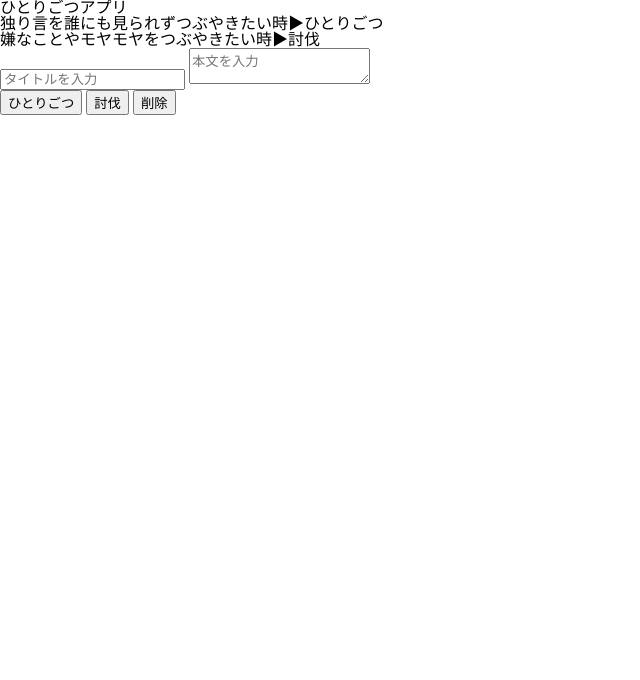
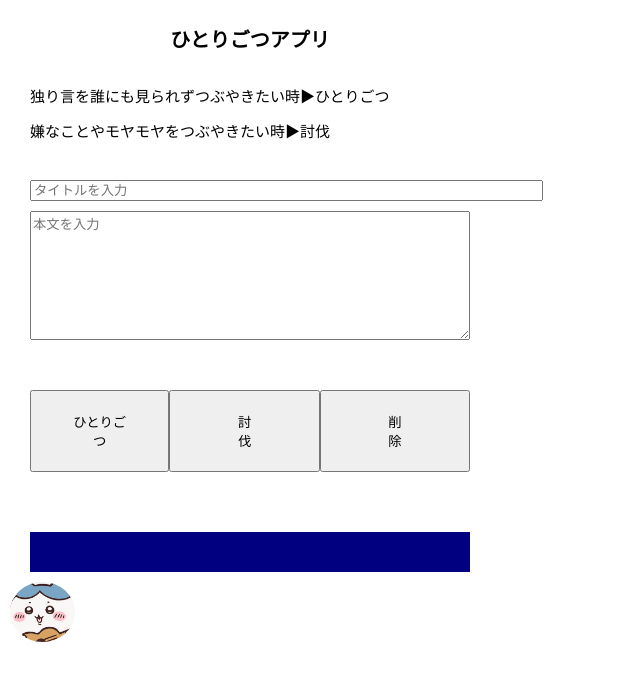
Before and after one commit to hfewcqocnq/kadai03_memo, a plain HTML site: page index.html in a window 1280 px wide. Both pictures are taken after a click on the button "ひとりごつ". Shown: the whole page, without its empty margins (0-640 px from the left). Drawn offline with Linux system fonts and the light colour scheme.

Commit message:
5月22日変更

```diff
--- a/css/style.css
+++ b/css/style.css
@@ -0,0 +1,78 @@
+body {
+  max-width: 500px;
+}
+
+img {
+  border-radius: 50%;
+  max-height: 60px;
+}
+
+h1 {
+  text-align: center;
+  padding: 30px;
+  font-weight: bold;
+  font-size: 20px;
+}
+
+p {
+  padding: 10px 10px 10px 30px;
+  font-size: 15px;
+}
+
+main {
+  padding: 30px;
+}
+
+.input-area {
+  display: flex;
+  flex-wrap: wrap;
+}
+#title {
+  margin-right: 200px;
+  margin-bottom: 10px;
+}
+#text {
+  padding-bottom: 50px;
+  margin-bottom: 50px;
+}
+.button-area {
+  display: flex;
+  justify-content: center;
+}
+button {
+  max-width: 200px;
+  padding: 20px 60px;
+}
+#save {
+  padding: 20px 35px;
+}
+ul {
+  margin-top: 30px;
+}
+li {
+background-color: navy;
+margin-top: 30px;
+margin-left: 30px;
+margin-right: 30px;
+color: aliceblue;
+animation-name:fadeUpAnime;
+animation-duration:0.5s;
+animation-fill-mode:forwards;
+opacity:0;
+}
+
+  @keyframes fadeUpAnime{
+    from {
+      opacity: 0;
+    transform: translateY(100px);
+    }
+
+    to {
+      opacity: 1;
+    transform: translateY(0);
+    }
+  }
+
+#imghyouzi {
+  padding: 10px;
+}
--- a/index.html
+++ b/index.html
@@ -14,8 +14,8 @@
   <p>嫌なことやモヤモヤをつぶやきたい時▶討伐</p>
   <main>
     <div class="input-area">
-      <input id="title" type="text" placeholder="タイトルを入力">
-      <textarea id="text" placeholder="本文を入力"></textarea>
+      <input id="title" type="text" size="61" placeholder="タイトルを入力">
+      <textarea id="text" rows="5" cols="70" placeholder="本文を入力"></textarea>
     </div>
     <div class="button-area">
       <button id="save">ひとりごつ</button>
@@ -24,6 +24,7 @@
     </div>
   </main>
   <ul id="list"></ul>
+  <div id="imghyouzi"></div>
 
 <script>
   const audio = new Audio('audio/hitorigotu.mp3');
@@ -40,6 +41,22 @@ const sakuzyo = new Audio('audio/tapasuta.mp3');
 document.getElementById('clear').addEventListener('click', () => {
   sakuzyo.play();
 });
+
+// ボタンをおしたら表示がしたい
+  $("#save").on("click",function(){
+    const output = document.getElementById('imghyouzi');
+    imghyouzi.innerHTML = "<img src ='img/hitorigotu.jpg'>";
+    });
+
+    $("#touroku").on("click",function(){
+    const output = document.getElementById('imghyouzi');
+    imghyouzi.innerHTML = "<img src ='img/nanntokanare.jpg'>";
+    });
+
+    $("#clear").on("click",function(){
+      const element = document.getElementById('imghyouzi'); element.remove();
+    });
+
 
   $("#save").on("click",function(){
     const key = $("#title").val();
```
Also changed, not shown: img/hitorigotu.jpg (added), img/nanntokanare.jpg (added), img/tapasuta.jpg (added).
